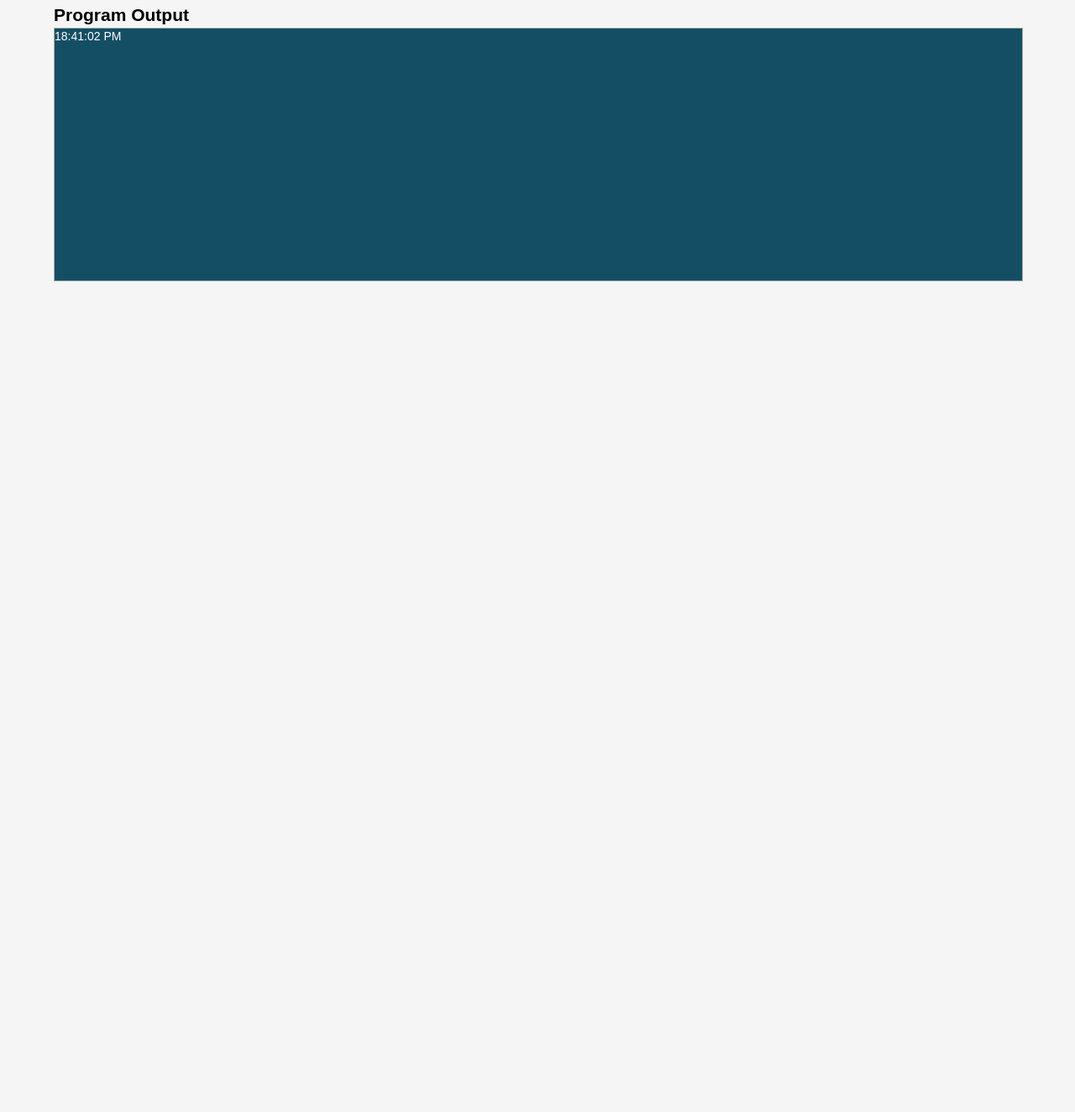
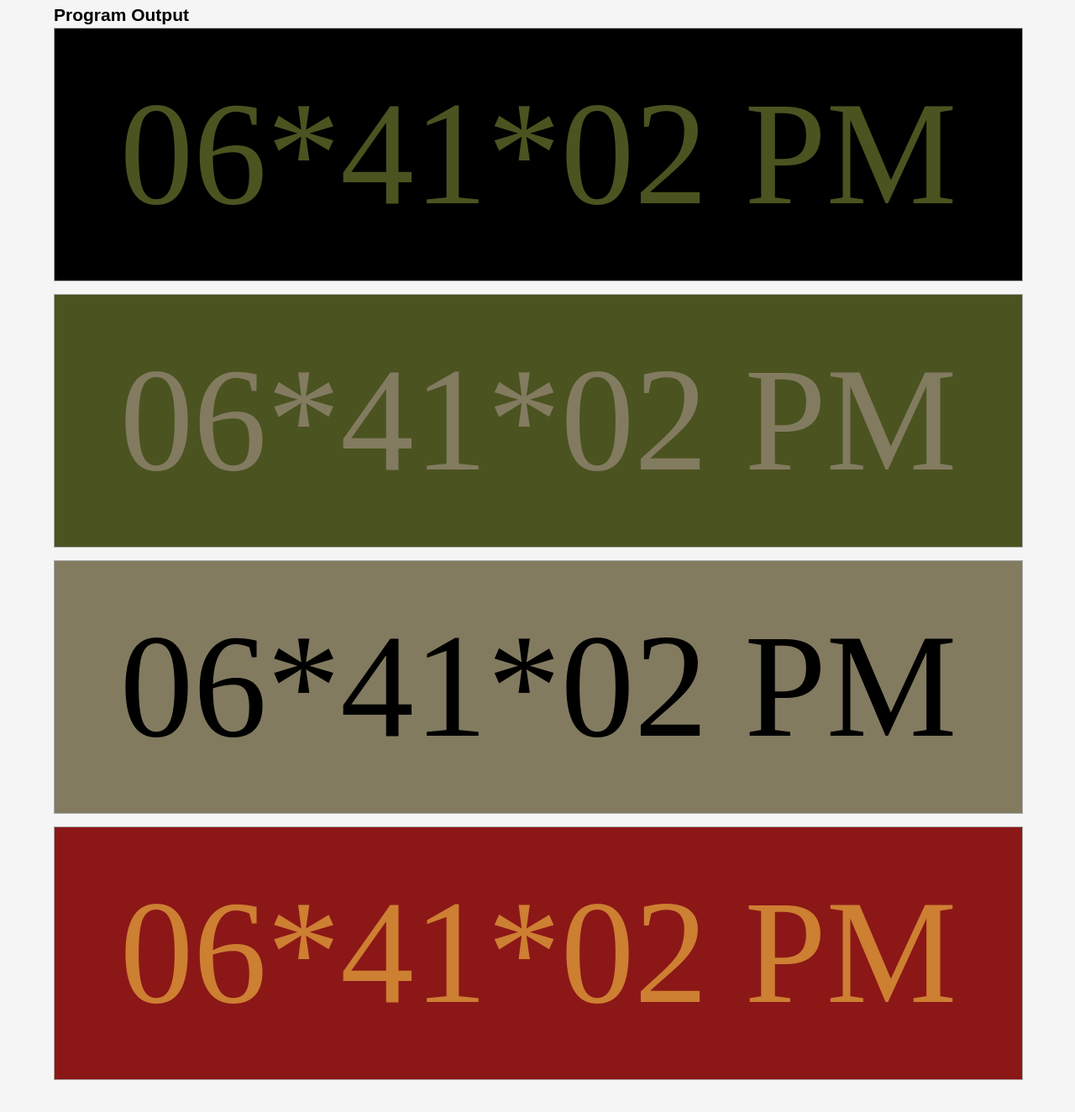
Before and after one commit to hansenwt2/simpleclock, a plain HTML site: page index.html in a window 1280 px wide. Shown: the part 840-2164 px from the top of the page at 84% size. Before the commit the page ends 1239 px from the top, so only its background shows below. Drawn offline with Linux system fonts and the light colour scheme; a web font is replaced by a local one.

Commit message:
working clock with different styling.

```diff
--- a/css/styles.css
+++ b/css/styles.css
@@ -117,7 +117,74 @@ ol {list-style-type: lower-alpha; margin-left:15px}
 ol li {margin-bottom: 15px;}
 ul li {margin-left: 20px; margin-bottom: 0;}
 a, a:link, a:hover, a:visited, a:active{ color:#144e64; text-decoration: underline; }
-#result {border: 1px #aaa solid; height: 300px; width:100%; background-color: #144e64; margin-bottom: 15px;}
+
+#result {border: 1px #aaa solid;
+    font-family: 'Military Font 7';
+    height: 300px;
+    width:100%;
+    color: #4B5320;
+    background-color: black;
+    margin-bottom: 15px;
+    font-size: 175px;
+    display: flex;
+    justify-content: center;
+    align-items: center;
+    /* background-image: url("../images/halloween.jpg"); */
+    background-repeat: no-repeat;
+    background-position: center;
+    background-size: cover;
+}
+#result2 {border: 1px #aaa solid;
+    font-family: 'Call Of Ops Duty';
+    height: 300px;
+    width:100%;
+    color: #827B60;
+    background-color:  #4B5320;
+    margin-bottom: 15px;
+    font-size: 175px;
+    display: flex;
+    justify-content: center;
+    align-items: center;
+    /* background-image: url("../images/halloween.jpg"); */
+    background-repeat: no-repeat;
+    background-position: center;
+    background-size: cover;
+}
+
+#result3 {border: 1px #aaa solid;
+    font-family: 'Marsh';
+    height: 300px;
+    width:100%;
+    color: black;
+    background-color: #827B60;
+    margin-bottom: 15px;
+    font-size: 175px;
+    display: flex;
+    justify-content: center;
+    align-items: center;
+    /* background-image: url("../images/halloween.jpg"); */
+    background-repeat: no-repeat;
+    background-position: center;
+    background-size: cover;
+}
+
+#result4 {border: 1px #aaa solid;
+    font-family: 'Dolen Taith';
+    height: 300px;
+    width:100%;
+    color: #CD7F32;
+    background-color: #8C1717;
+    margin-bottom: 15px;
+    font-size: 175px;
+    display: flex;
+    justify-content: center;
+    align-items: center;
+    /* background-image: url("../images/halloween.jpg"); */
+    background-repeat: no-repeat;
+    background-position: center;
+    background-size: cover;
+}
+
 #clock {
     height: 300px;
     width: 100%;
--- a/index.html
+++ b/index.html
@@ -58,8 +58,22 @@
     	<div id="result">
            <div id="clock"></div>
         </div>
+        <div id="result2">
+           <div id="clock"></div>
+        </div>
+        <div id="result3">
+           <div id="clock"></div>
+        </div>
+        <div id="result4">
+           <div id="clock"></div>
+        </div>
     </section>
-
     <script type="text/javascript" src="js/alarmClock.js"></script>
+    <script type="text/javascript">
+        var clock = new alarmClockTime("result");
+        var clock2 = new alarmClockTime("result2");
+        var clock3 = new alarmClockTime("result3");
+        var clock4 = new alarmClockTime("result4");
+    </script>
 </body>
 </html>
--- a/js/alarmClock.js
+++ b/js/alarmClock.js
@@ -1,31 +1,64 @@
-// Adds '0' strings to hours, minutes, seconds values for formatting (00:00:00)
-function addZero(value) {
-    if(value < 10) {
-        return '0' + value;
-    } else {
-        return value;
-    }
-}
 
 // Creates date object and prints formatted time to 'result' area.
-function alarmClockTime () {
-	var currentTime = new Date();
-	var hour = currentTime.getHours();
-	var minutes = currentTime.getMinutes();
-	var seconds = currentTime.getSeconds();
+function alarmClockTime (_htmlElement) {
+	var htmlElement = _htmlElement;
+	var clock = new function() {}
+	var currentTime;
+	var hours;
+	var minutes;
+	var seconds;
+	var meridiem;
 
-	// Ternary operator (?) for conditional statement to get meridiem.
-	var meridiem = currentTime.getHours() >= 12 ? "PM" : "AM";
+	// upDateTime holds date object and displays to screen
+	function updateTime() {
+		currentTime = new Date();
+		hours = retrieveHours();
+		minutes = retrieveMinutes();
+		seconds = retrieveSeconds();
+		meridiem = getMeridiem();
 
-	// Concatenated time string.
-	var currentTimeDisplay = addZero(hour) + ":" + addZero(minutes) + ":" + addZero(seconds) + " " + meridiem;
+		displayToScreen();
+	}
 
-	// CSS styling in JS?
-	document.getElementById('result').style.color = "white";
+	// formatTime
+	function formatTime(value) {
+    	if(value < 10) {
+        	return '0' + value;
+    	} else {
+        	return value;
+    	}
+	}
 
-	// Display time to screen. Comment overkill.
-	document.getElementById('result').innerHTML = currentTimeDisplay;
+	// retrieveHours
+	function retrieveHours () {
+		h = parseInt(currentTime.getHours());
+		h12 = ((h + 23) % 12) + 1;
+		return formatTime(h12) + "*";
+	}
+	// retrieveMinutes
+	function retrieveMinutes() {
+		m = formatTime(currentTime.getMinutes()) + "*";
+		return m;
+	}
+	// retrieveSeconds
+	function retrieveSeconds() {
+		s = formatTime(currentTime.getSeconds());
+		return s;
+	}
+
+	// getMeridiem
+	function getMeridiem () {
+		var meridiem_ternary = currentTime.getHours() >= 12 ? "PM" : "AM";
+		return meridiem_ternary;
+	}
+
+	// displayToScreen
+	function displayToScreen () {
+		var currentTimeDisplay = hours + minutes + seconds + " " + meridiem;
+		document.getElementById(htmlElement).innerHTML = currentTimeDisplay;
+
+	}
+	// Sets updateTime every second
+	setInterval(updateTime, 1000);
+
 }
-
-// setInterval() runs function every x milliseconds (e.g. 1000 ms = 1 second).
-setInterval(function () {alarmClockTime()}, 1000);
```
Also changed, not shown: images/halloween.jpg (added).
